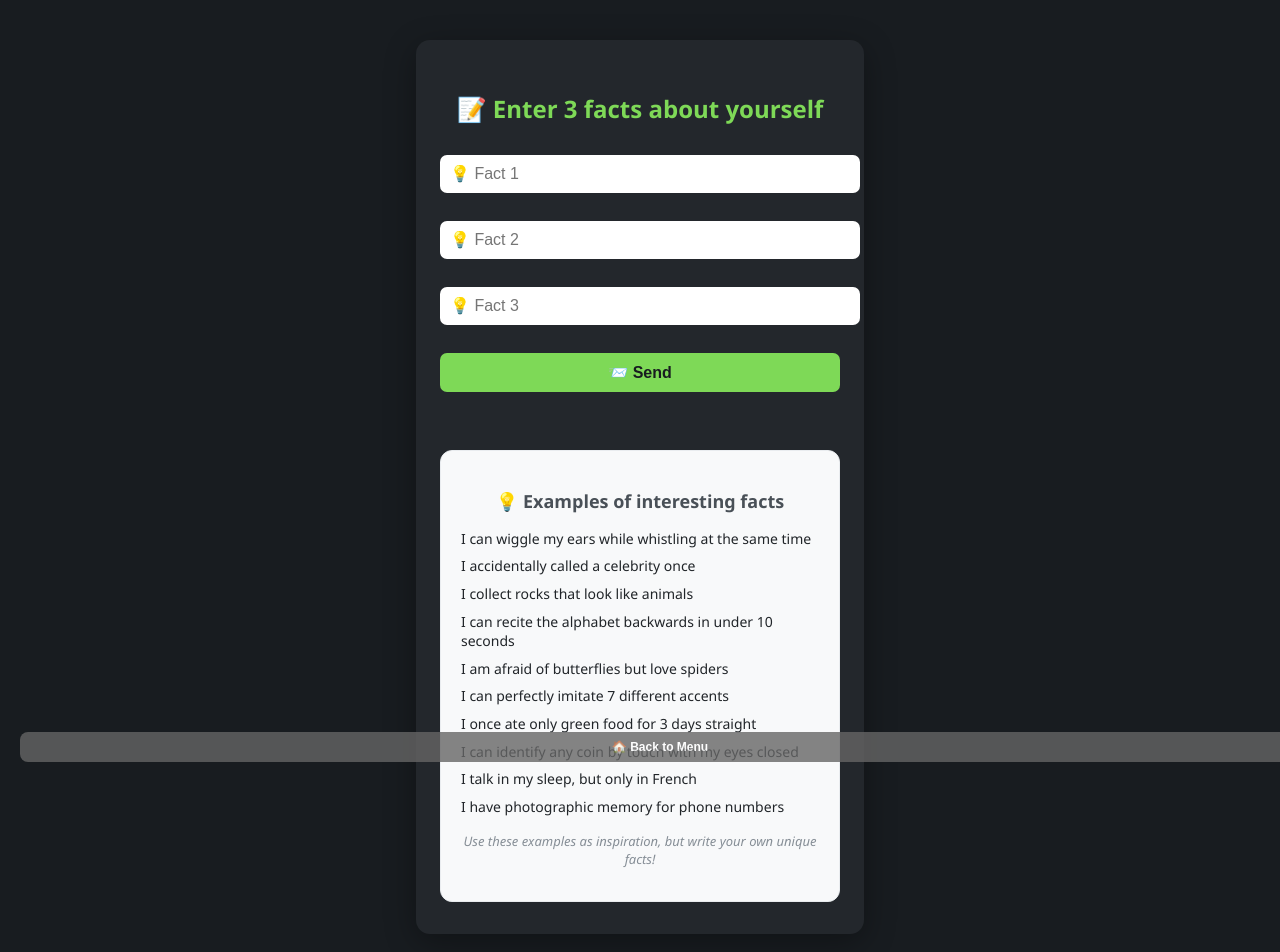
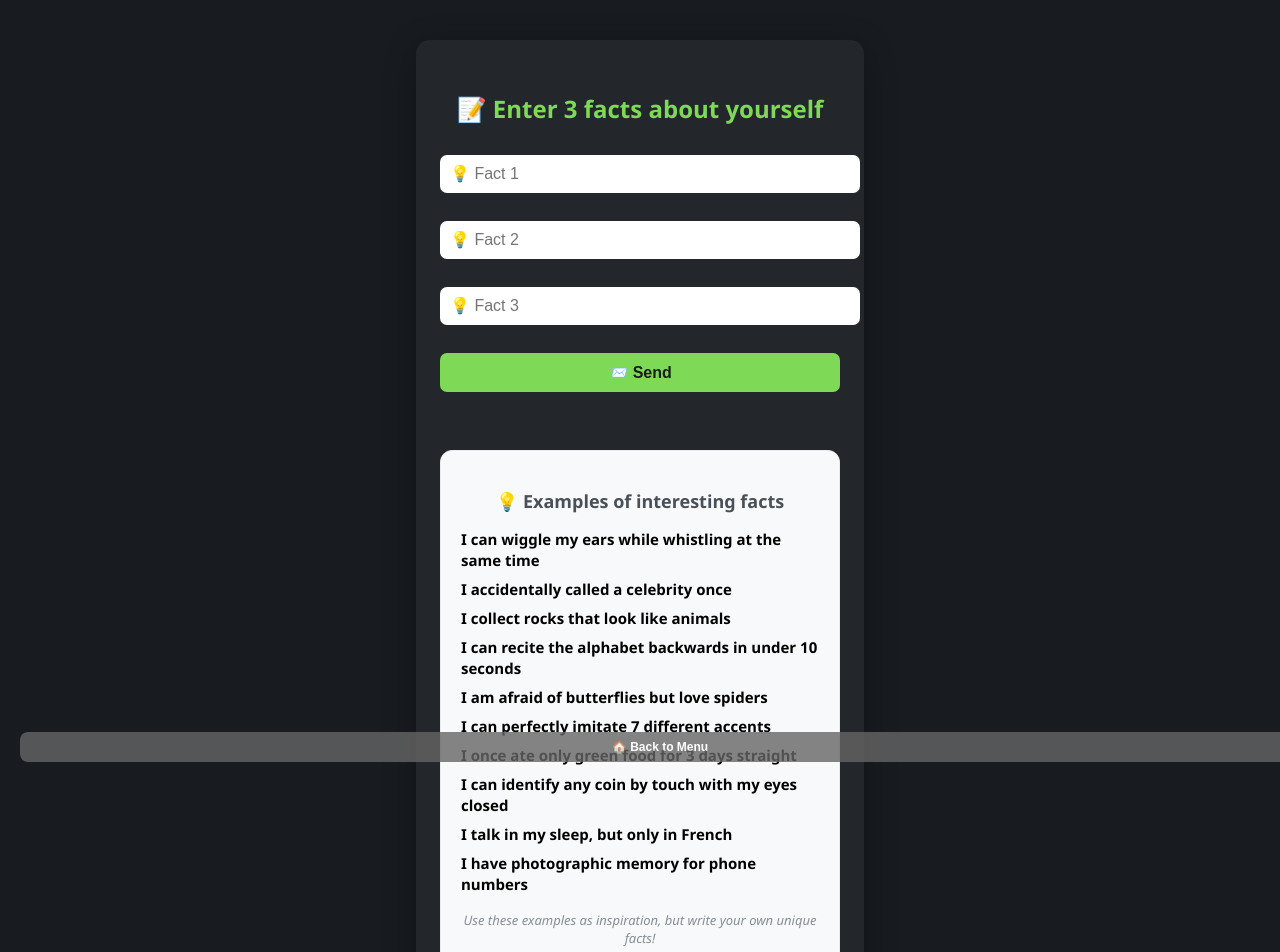
Before and after one commit to AzaLess/guesswho, a React (Vite) app in the folder frontend/: page /facts in a window 1280 px wide. Shown: the top 952 px of the page. Built offline with nearby package versions, Linux system fonts and the light colour scheme.

Commit message:
minor fix color for facts in rules2

```diff
--- a/frontend/src/pages/SubmitFacts.tsx
+++ b/frontend/src/pages/SubmitFacts.tsx
@@ -97,8 +97,9 @@ export default function SubmitFacts() {
           display: 'grid',
           gridTemplateColumns: 'repeat(auto-fit, minmax(280px, 1fr))',
           gap: '8px',
-          fontSize: '14px',
-          color: '#212529',
+          fontSize: '15px',
+          color: '#000000',
+          fontWeight: '600',
           lineHeight: '1.4'
         }}>
           <div>{t('rules.example1')}</div>
```
